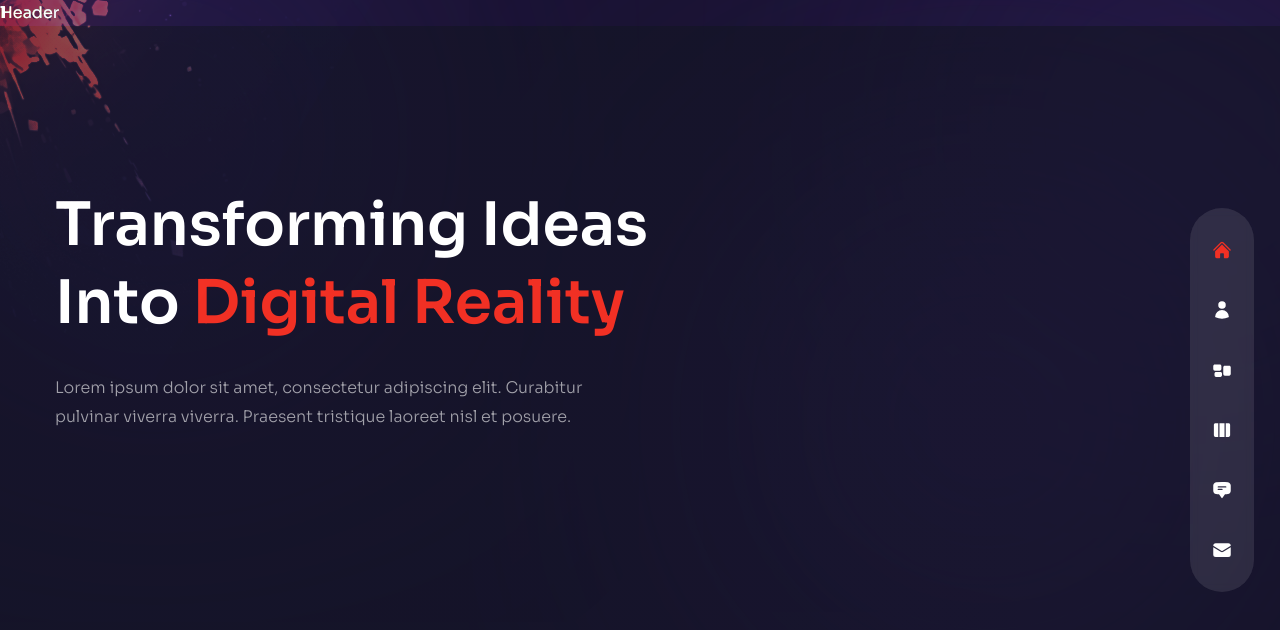
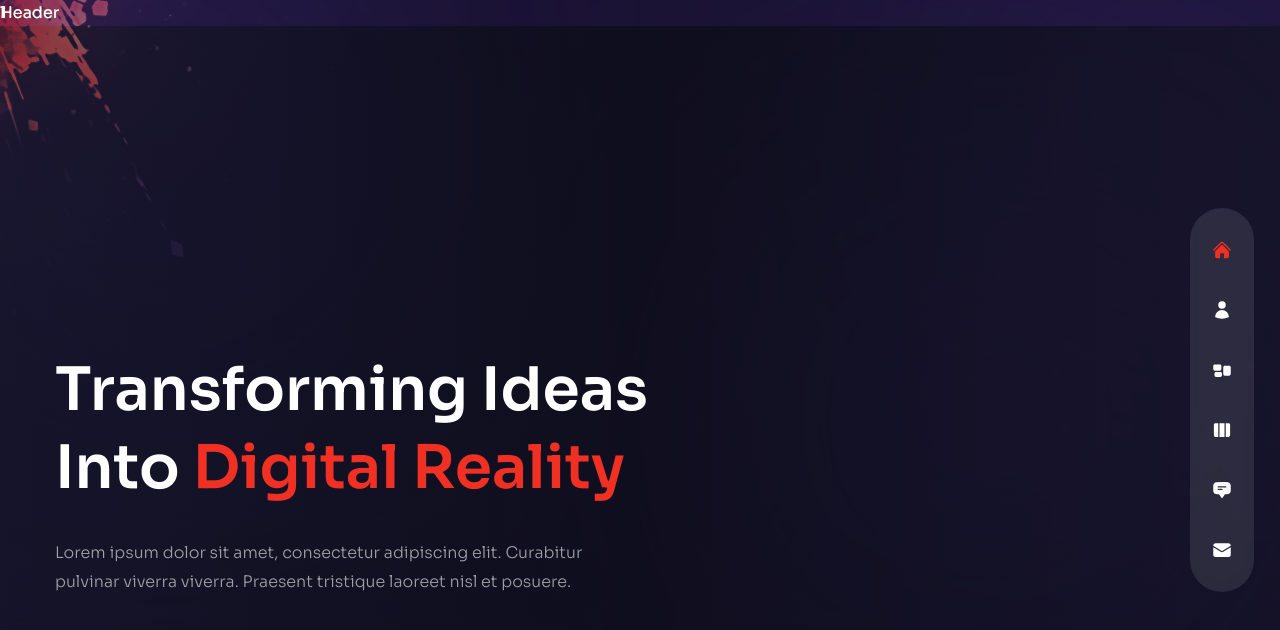
Before and after one commit to AlpiYeah/Personal-Portfolio, a Next.js app: page / in a window 1280 px wide. Shown: the top 630 px of the page. Built offline with nearby package versions, Linux system fonts and the light colour scheme.

Commit message:
added a gradient and fixed a typo

```diff
--- a/pages/index.js
+++ b/pages/index.js
@@ -8,8 +8,8 @@
 const Home = () => {
   return (
     <div className="bg-primary/60 h-full">
-      <div className="w-full h-full bg-gradient-to-r from-primary/10 via-black/">
-        <div className="text-center felx flex-col justify-center xl:pt-40 xl:text-left h-full container mx-auto">
+      <div className="w-full h-full bg-gradient-to-r from-primary/10 via-black/30 to-black/10">
+        <div className="text-center flex flex-col justify-center xl:pt-40 xl:text-left h-full container mx-auto">
           <h1 className="h1">
             Transforming Ideas <br /> Into{" "}
             <span className="text-accent">Digital Reality</span>
```
